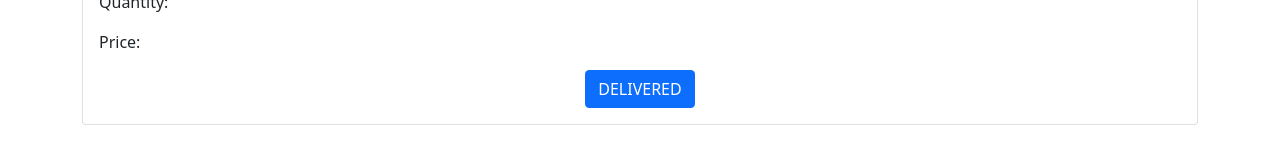
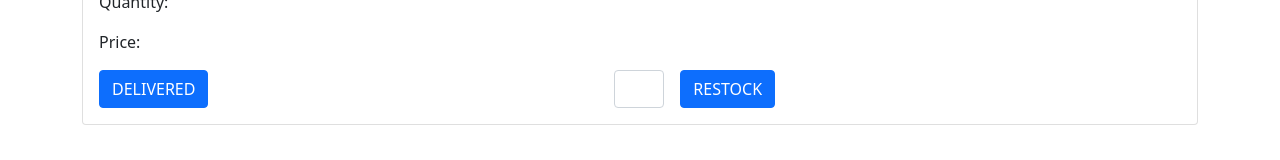
Before and after one commit to Emarat/warehouse-management-client-side, a React (Create React App) app: page /inventory/1 in a window 1280 px wide. Shown: the part 291-451 px from the top of the page. Built offline with nearby package versions, Linux system fonts and the light colour scheme; no server answers; sample sign-in values are in the browser's storage.

Commit message:
Restock item

```diff
--- a/src/Components/Inventory/Inventory.js
+++ b/src/Components/Inventory/Inventory.js
@@ -34,6 +34,28 @@ const Inventory = () => {
         setRefresh(!Refresh)
     };
 
+    const Restock = () => {
+        const inputValue = parseInt(document.getElementById("input").value);
+        console.log(inputValue);
+        const quantity = item.quantity + inputValue;
+        const updateQty = { quantity };
+        console.log(quantity);
+        const url = `http://localhost:5000/fruit/${id}`;
+        fetch(url, {
+            method: 'PUT',
+            headers: {
+                'content-type': 'application/json'
+            },
+            body: JSON.stringify(updateQty)
+        })
+            .then(res => res.json())
+            .then(data => {
+                console.log(data);
+            })
+        // window.location.reload(false);
+        setRefresh(!Refresh)
+    }
+
     return (
         <div className='container mt-5'>
             <div className="card mb-3">
@@ -45,8 +67,14 @@ const Inventory = () => {
                     <p>Supplier: <small>{item.supplier}</small> </p>
                     <p>Quantity: <small>{item.quantity}</small> </p>
                     <p>Price: <small>{item.price}</small> </p>
-                    <div className='text-center'>
-                        <button onClick={Delivered} type="button" className="btn btn-primary">DELIVERED</button>
+                    <div className='d-flex'>
+                        <div>
+                            <button onClick={Delivered} type="button" className="btn btn-primary">DELIVERED</button>
+                        </div>
+                        <div className='d-flex mx-auto'>
+                            <input style={{ width: '50px' }} type="text" className="form-control" id="input" />
+                            <button onClick={Restock} type="button" className="btn btn-primary ms-3">RESTOCK</button>
+                        </div>
                     </div>
                 </div>
             </div>
```
